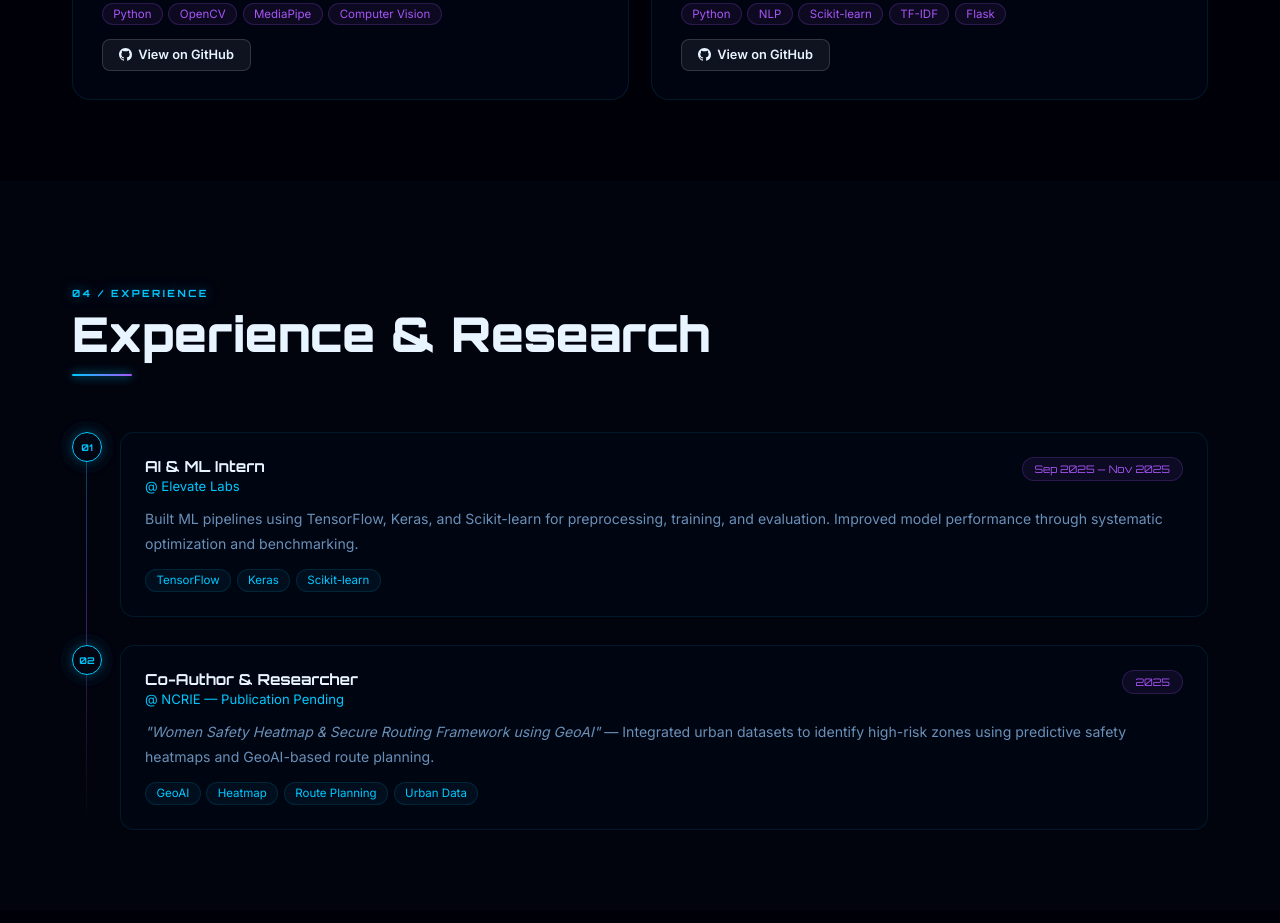
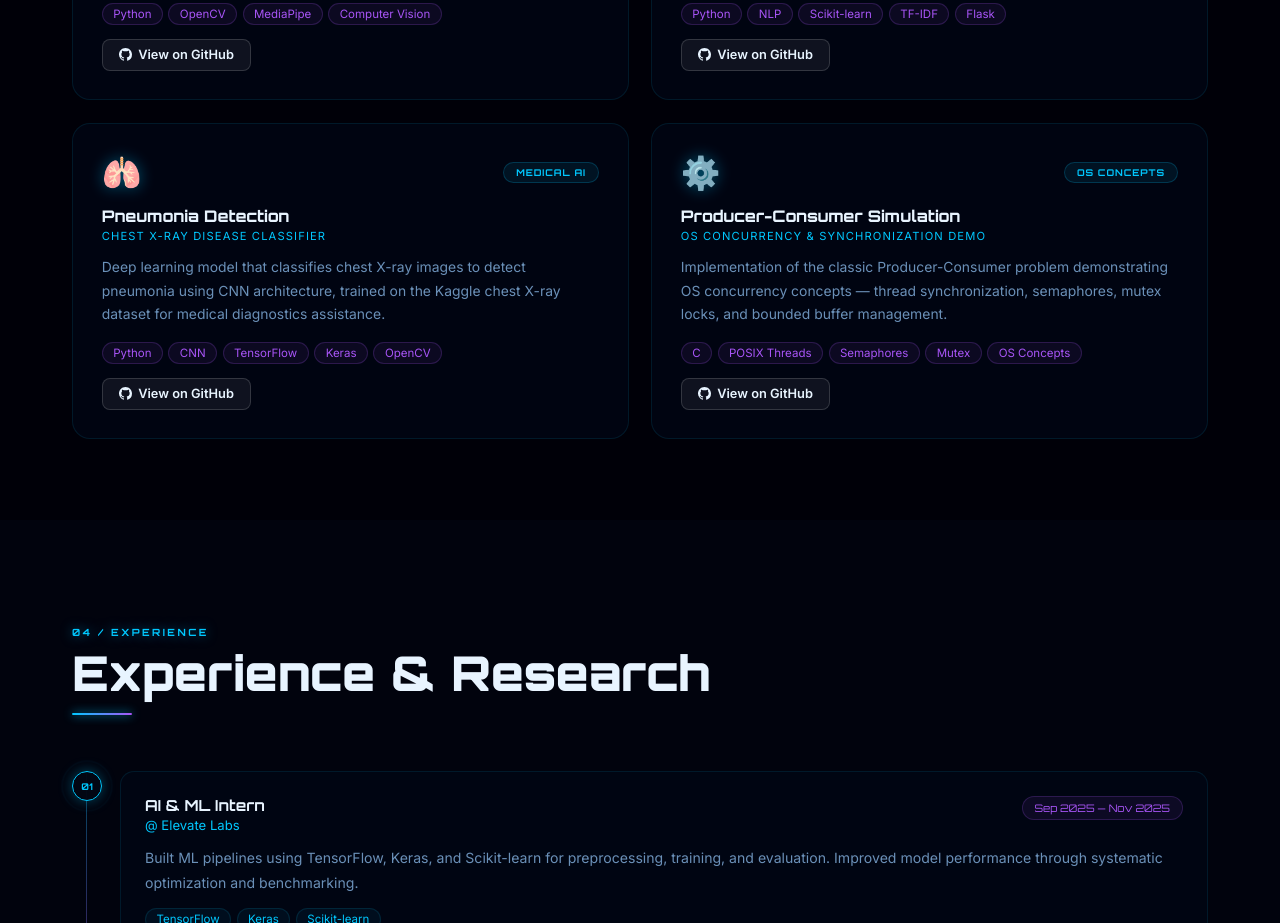
Before and after one commit to Madhusudan2005/Madhusudan2005.github.io, a plain HTML site: page index.html in a window 1280 px wide. Shown: the part 4017-4940 px from the top of the page. Drawn offline with Linux system fonts and the light colour scheme; animation ran at ten frames a second.

Commit message:
Add Pneumonia Detection + Producer-Consumer Simulation projects; update counter to 9+

```diff
--- a/index.html
+++ b/index.html
@@ -155,7 +155,7 @@
             <img src="profile.jpg" alt="G. Madhusudan" class="apf-img"/>
           </div>
           <div class="about-stats">
-            <div class="about-stat reveal-up" style="--d:0.3s"><span class="as-n">7+</span><span class="as-l">Projects</span></div>
+            <div class="about-stat reveal-up" style="--d:0.3s"><span class="as-n">9+</span><span class="as-l">Projects</span></div>
             <div class="about-stat reveal-up" style="--d:0.35s"><span class="as-n">5</span><span class="as-l">Certs</span></div>
             <div class="about-stat reveal-up" style="--d:0.4s"><span class="as-n">2</span><span class="as-l">Research</span></div>
             <div class="about-stat reveal-up" style="--d:0.45s"><span class="as-n">2027</span><span class="as-l">Grad</span></div>
@@ -384,6 +384,42 @@
             </a>
           </div>
         </div>
+        <!-- PROJECT: Pneumonia Detection -->
+        <div class="proj-card reveal-up" style="--d:0.72s">
+          <div class="proj-card-glow"></div>
+          <div class="proj-card-top">
+            <span class="proj-ico">🫁</span>
+            <span class="proj-badge">Medical AI</span>
+          </div>
+          <h3>Pneumonia Detection</h3>
+          <p class="proj-sub">Chest X-Ray Disease Classifier</p>
+          <p class="proj-desc">Deep learning model that classifies chest X-ray images to detect pneumonia using CNN architecture, trained on the Kaggle chest X-ray dataset for medical diagnostics assistance.</p>
+          <div class="proj-tech"><span>Python</span><span>CNN</span><span>TensorFlow</span><span>Keras</span><span>OpenCV</span></div>
+          <div class="proj-links-row">
+            <a href="https://github.com/Madhusudan2005/Pneumonia-Detection" target="_blank" class="proj-link-gh">
+              <svg viewBox="0 0 24 24" fill="currentColor" width="13" height="13"><path d="M12 0C5.37 0 0 5.37 0 12c0 5.31 3.435 9.795 8.205 11.385.6.105.825-.255.825-.57 0-.285-.015-1.23-.015-2.235-3.015.555-3.795-.735-4.035-1.41-.135-.345-.72-1.41-1.23-1.695-.42-.225-1.02-.78-.015-.795.945-.015 1.62.87 1.845 1.23 1.08 1.815 2.805 1.305 3.495.99.105-.78.42-1.305.765-1.605-2.67-.3-5.46-1.335-5.46-5.925 0-1.305.465-2.385 1.23-3.225-.12-.3-.54-1.53.12-3.18 0 0 1.005-.315 3.3 1.23.96-.27 1.98-.405 3-.405s2.04.135 3 .405c2.295-1.56 3.3-1.23 3.3-1.23.66 1.65.24 2.88.12 3.18.765.84 1.23 1.905 1.23 3.225 0 4.605-2.805 5.625-5.475 5.925.435.375.81 1.095.81 2.22 0 1.605-.015 2.895-.015 3.3 0 .315.225.69.825.57A12.02 12.02 0 0 0 24 12c0-6.63-5.37-12-12-12z"/></svg>
+              View on GitHub
+            </a>
+          </div>
+        </div>
+        <!-- PROJECT: Producer-Consumer Simulation -->
+        <div class="proj-card reveal-up" style="--d:0.80s">
+          <div class="proj-card-glow"></div>
+          <div class="proj-card-top">
+            <span class="proj-ico">⚙️</span>
+            <span class="proj-badge">OS Concepts</span>
+          </div>
+          <h3>Producer-Consumer Simulation</h3>
+          <p class="proj-sub">OS Concurrency &amp; Synchronization Demo</p>
+          <p class="proj-desc">Implementation of the classic Producer-Consumer problem demonstrating OS concurrency concepts — thread synchronization, semaphores, mutex locks, and bounded buffer management.</p>
+          <div class="proj-tech"><span>C</span><span>POSIX Threads</span><span>Semaphores</span><span>Mutex</span><span>OS Concepts</span></div>
+          <div class="proj-links-row">
+            <a href="https://github.com/Madhusudan2005/Producer-Consumer-Simulation" target="_blank" class="proj-link-gh">
+              <svg viewBox="0 0 24 24" fill="currentColor" width="13" height="13"><path d="M12 0C5.37 0 0 5.37 0 12c0 5.31 3.435 9.795 8.205 11.385.6.105.825-.255.825-.57 0-.285-.015-1.23-.015-2.235-3.015.555-3.795-.735-4.035-1.41-.135-.345-.72-1.41-1.23-1.695-.42-.225-1.02-.78-.015-.795.945-.015 1.62.87 1.845 1.23 1.08 1.815 2.805 1.305 3.495.99.105-.78.42-1.305.765-1.605-2.67-.3-5.46-1.335-5.46-5.925 0-1.305.465-2.385 1.23-3.225-.12-.3-.54-1.53.12-3.18 0 0 1.005-.315 3.3 1.23.96-.27 1.98-.405 3-.405s2.04.135 3 .405c2.295-1.56 3.3-1.23 3.3-1.23.66 1.65.24 2.88.12 3.18.765.84 1.23 1.905 1.23 3.225 0 4.605-2.805 5.625-5.475 5.925.435.375.81 1.095.81 2.22 0 1.605-.015 2.895-.015 3.3 0 .315.225.69.825.57A12.02 12.02 0 0 0 24 12c0-6.63-5.37-12-12-12z"/></svg>
+              View on GitHub
+            </a>
+          </div>
+        </div>
       </div>
     </div>
   </section>
```
Also changed, not shown: resume.html (+20 -0 lines).
